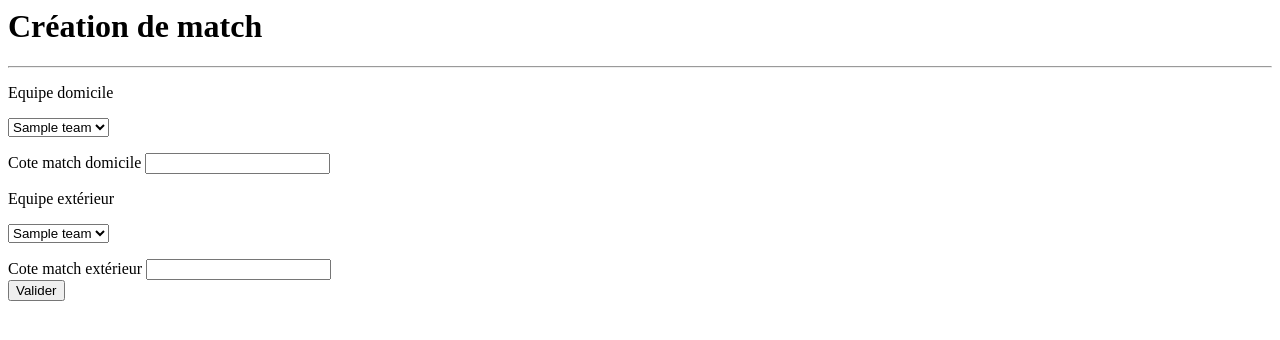
After one commit to dycor/pronostic, a Flask app: page /createMatch in a window 1280 px wide. The commit adds this page. Shown: the top 340 px of the page. Run offline with Flask 2, Linux system fonts and the light colour scheme; tables that the repository leaves empty hold one stand-in row (values such as "Sample post").

Commit message:
add files

```diff
--- a/forms.py
+++ b/forms.py
@@ -2,7 +2,7 @@
 # -*- coding:utf-8 -*-
 
 from flask_wtf import FlaskForm
-from wtforms import PasswordField, StringField, SubmitField, ValidationError
+from wtforms import PasswordField, StringField, SubmitField, TextField, SelectField, ValidationError
 from wtforms.validators import DataRequired, Email, EqualTo
 
 
@@ -37,3 +37,11 @@ class LoginForm(FlaskForm):
     email = StringField('Email', validators=[DataRequired(), Email()])
     password = PasswordField('Mot de passe', validators=[DataRequired()])
     submit = SubmitField('Login')
+
+class CreateMatchForm(FlaskForm):
+    """
+    Form for create a match
+    """
+    coteMatchDom = StringField('Cote match domicile', validators=[DataRequired()])
+    coteMatchExt = StringField('Cote match extérieur', validators=[DataRequired()])
+    submit = SubmitField('Valider')
--- a/main.py
+++ b/main.py
@@ -10,7 +10,7 @@ from flask_sqlalchemy import SQLAlchemy
 from flask import jsonify
 from sqlalchemy import Column, Integer, String, ForeignKey, Date
 from sqlalchemy.orm import relationship
-from forms import LoginForm, RegistrationForm
+from forms import LoginForm, RegistrationForm, CreateMatchForm
 
 app = Flask(__name__)
 app.config['SQLALCHEMY_DATABASE_URI'] = 'mysql+pymysql://root:@localhost:3306/python'
@@ -71,5 +71,11 @@ def register():
     form = RegistrationForm()
     return render_template('auth/register.html', form=form, title='Création d\'un compte')
 
+@app.route('/createMatch')
+def createMatch():
+    form = CreateMatchForm()
+    teams = Team.query.all()
+    return render_template('createMatch.html', form=form, teams=teams, title='Création d\'un match')
+
 if __name__ == '__main__':
     app.run(debug=True)
--- /dev/null
+++ b/templates/createMatch.html
@@ -0,0 +1,25 @@
+<h1>Création de match</h1>
+<hr>
+<p>Equipe domicile</p>
+<form>
+    <select name="choiceTeamDom" id="">
+        {% for team in teams %}
+            <option value="{{team.id}}">{{team.name}}</option>
+        {% endfor %}
+    </select>
+</form>
+{{form.coteMatchDom.label}}
+{{form.coteMatchDom}}
+<br>
+<p>Equipe extérieur</p>
+<form>
+    <select name="choiceTeamExt" id="">
+        {% for team in teams %}
+            <option value="{{team.id}}">{{team.name}}</option>
+        {% endfor %}
+    </select>
+</form>
+{{form.coteMatchExt.label}}
+{{form.coteMatchExt}}
+<br>
+{{form.submit}}
```
Also changed, not shown: templates/teams.html (+3 -4 lines), 1 other file.
